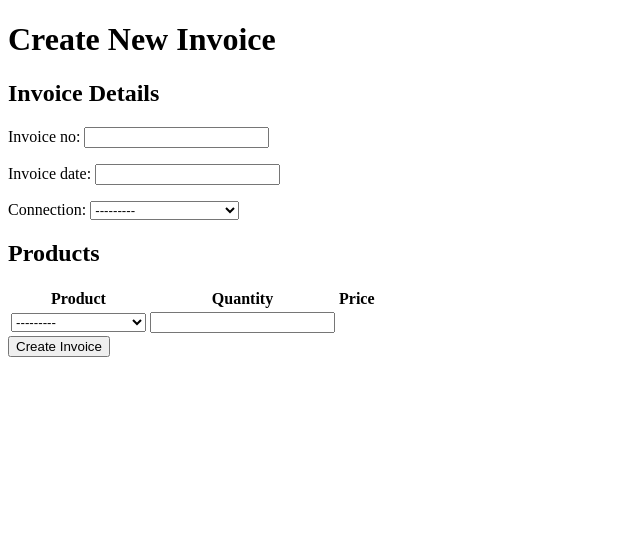
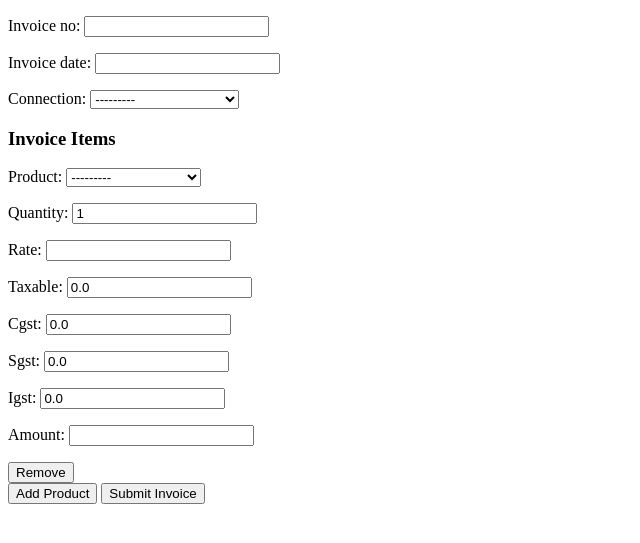
Before and after one commit to Bhoomit-GIT/IDI_CRM_Software, a Django app: page /invoices/create/ in a window 1280 px wide. Shown: the top 543 px of the page, without its empty margins (0-640 px from the left). Run offline with Django 5.2, Linux system fonts and the light colour scheme; data comes from the database, SQL or seed files in the repository; both versions use the stored data as it was after the commit.

Commit message:
Fixing create invoice doesnt fully fixed yet

```diff
--- a/invoice/forms.py
+++ b/invoice/forms.py
@@ -1,26 +1,16 @@
+# forms.py in the invoice app
 from django import forms
-from django.forms import inlineformset_factory
-from .models import Invoice,InvoiceItem
+from django.forms import modelformset_factory
+from .models import Invoice, InvoiceItem
 
 class InvoiceModelForm(forms.ModelForm):
     class Meta:
         model = Invoice
-        fields = [
-            'invoice_no',
-            'invoice_date',
-            'connection'
-        ]
+        fields = ['invoice_no', 'invoice_date', 'connection']
 
-class InvoiceItemModelForm(forms.ModelForm):
+class InvoiceItemForm(forms.ModelForm):
     class Meta:
         model = InvoiceItem
-        fields = [
-            'product',
-            'quantity',
-            'rate',
-            'taxable',
-            'cgst',
-            'sgst'
-        ]
+        fields = ['product', 'quantity', 'rate', 'taxable', 'cgst', 'sgst', 'igst','amount']
 
-InvoiceItemFormSet = inlineformset_factory(Invoice, InvoiceItem, form=InvoiceItemModelForm, extra=1)
+InvoiceItemFormSet = modelformset_factory(InvoiceItem, form=InvoiceItemForm, extra=1, can_delete=True)
--- a/invoice/models.py
+++ b/invoice/models.py
@@ -1,24 +1,33 @@
+# models.py in the invoice app
 from django.db import models
 from products.models import Product
 from connections.models import Connection
 
-# Create your models here.
-
 class Invoice(models.Model):
-    invoice_no = models.IntegerField()
+    invoice_no = models.IntegerField(unique=True)  # Make invoice_no unique
     invoice_date = models.DateField()
     products = models.ManyToManyField(Product, through='InvoiceItem')
     connection = models.ForeignKey(Connection, on_delete=models.CASCADE)
-    total = models.DecimalField(max_digits=10,  decimal_places=2)
+    total = models.DecimalField(max_digits=15, decimal_places=2, default=0.00)  # Default value
 
+    def __str__(self):
+        return f"Invoice {self.invoice_no}"
 
 class InvoiceItem(models.Model):
-    invoice = models.ForeignKey(Invoice, on_delete=models.CASCADE)
-    product = models.ForeignKey(Product, on_delete=models.CASCADE)
-    quantity = models.PositiveIntegerField()
+    invoice = models.ForeignKey(Invoice, on_delete=models.CASCADE)  # Linked to Invoice
+    product = models.ForeignKey(Product, on_delete=models.CASCADE)  # Linked to Product
+    quantity = models.PositiveIntegerField(default=1)  # Default to 1
     rate = models.DecimalField(max_digits=10, decimal_places=2)
-    taxable = models.DecimalField(max_digits=10, decimal_places=2)
-    cgst = models.DecimalField(max_digits=5, decimal_places=2)
-    sgst = models.DecimalField(max_digits=5, decimal_places=2)
-    igst = models.DecimalField(max_digits=5, decimal_places=2,null=True)
-    amount = models.DecimalField(max_digits=10, decimal_places=2)
+    taxable = models.DecimalField(max_digits=10, decimal_places=2, default=0.00)  # Default value
+    cgst = models.DecimalField(max_digits=5, decimal_places=2, default=0.00)  # Default value
+    sgst = models.DecimalField(max_digits=5, decimal_places=2, default=0.00)  # Default value
+    igst = models.DecimalField(max_digits=5, decimal_places=2, null=True, blank=True, default=0.00)  # Default value
+    amount = models.DecimalField(max_digits=10, decimal_places=2, null=True, blank=True)
+
+    def save(self, *args, **kwargs):
+        # Calculate the amount based on quantity and rate
+        self.amount = self.quantity * self.rate
+        super().save(*args, **kwargs)  # Call the original save method
+
+    def __str__(self):
+        return f"{self.product} in Invoice {self.invoice.invoice_no}"
--- a/invoice/templates/invoice/invoice_create.html
+++ b/invoice/templates/invoice/invoice_create.html
@@ -1,39 +1,59 @@
 {% extends "base.html" %}
 {% block content%}
 
-<h1>Create New Invoice</h1>
 
-<form method="POST">
+<!-- invoice_create.html -->
+<form method="post">
     {% csrf_token %}
-
-    <!-- Invoice Form -->
-    <h2>Invoice Details</h2>
     {{ invoice_form.as_p }}
 
-    <!-- Invoice Items Formset -->
-    <h2>Products</h2>
-    {{ invoice_item_formset.management_form }}
-    <table>
-        <thead>
-            <tr>
-                <th>Product</th>
-                <th>Quantity</th>
-                <th>Price</th>
-            </tr>
-        </thead>
-        <tbody>
-            {% for form in invoice_item_formset %}
-                <tr>
-                    <td>{{ form.product }}</td>
-                    <td>{{ form.quantity }}</td>
-                    <td>{{ form.price }}</td>
-                </tr>
-            {% endfor %}
-        </tbody>
-    </table>
-
-    <!-- Submit Button -->
-    <button type="submit">Create Invoice</button>
+    <h3>Invoice Items</h3>
+    <div id="invoice-items">
+        {{ invoice_item_formset.management_form }}
+        {% for form in invoice_item_formset %}
+            <div class="invoice-item" data-form-index="{{ forloop.counter0 }}">
+                {{ form.as_p }}
+                <button type="button" class="remove-item">Remove</button>
+            </div>
+        {% endfor %}
+    </div>
+    <button type="button" id="add-product">Add Product</button>
+    <button type="submit">Submit Invoice</button>
 </form>
 
+<script>
+document.getElementById('add-product').addEventListener('click', function() {
+    const invoiceItemsDiv = document.getElementById('invoice-items');
+    const totalForms = document.querySelector('input[name="invoiceitem_set-TOTAL_FORMS"]');
+    const currentFormCount = parseInt(totalForms.value);
+
+    // Clone the last form
+    const newForm = invoiceItemsDiv.lastElementChild.cloneNode(true);
+
+    // Clear the fields in the cloned form
+    const inputs = newForm.getElementsByTagName('input');
+    for (let input of inputs) {
+        input.value = '';
+    }
+
+    // Update the management form
+    totalForms.value = currentFormCount + 1;
+
+    // Update the indices in the cloned form
+    newForm.innerHTML = newForm.innerHTML.replace(/-\\d+-/g, `-${currentFormCount}-`);
+    newForm.setAttribute('data-form-index', currentFormCount);
+
+    // Append the new form to the invoice items div
+    invoiceItemsDiv.appendChild(newForm);
+});
+
+document.getElementById('invoice-items').addEventListener('click', function(event) {
+    if (event.target.classList.contains('remove-item')) {
+        event.target.parentElement.remove();
+        const totalForms = document.querySelector('input[name="invoiceitem_set-TOTAL_FORMS"]');
+        totalForms.value = parseInt(totalForms.value) - 1;  // Decrement total forms count
+    }
+});
+</script>
+
 {% endblock content %}
--- a/invoice/urls.py
+++ b/invoice/urls.py
@@ -1,6 +1,7 @@
 from django.urls import path
 from .views import (
-    InvoiceCreateView
+    InvoiceCreateView,
+    InvoiceDetailView
 )
 
 
@@ -10,5 +11,5 @@ urlpatterns = [
     # path('<int:id>/update/', ProductUpdateView.as_view(), name='products-update'),
     # path('<int:id>/delete/', ProductDeleteView.as_view(), name='products-delete'),
     # path('', MyListView.as_view(), name='products-list'),
-    # path('<int:id>/', ProductDetailView.as_view(), name='products-detail'),
+    path('<int:id>/', InvoiceDetailView.as_view(), name='invoices-detail'),
 ]
--- a/invoice/views.py
+++ b/invoice/views.py
@@ -1,17 +1,18 @@
-from django.shortcuts import render,redirect
-from .models import Invoice,InvoiceItem
+# views.py
+from django.shortcuts import render, redirect, get_object_or_404
 from django.views import View
-from .forms import InvoiceItemFormSet,InvoiceModelForm
-
-# Create your views here.
+from django.forms import modelformset_factory
+from .forms import InvoiceModelForm, InvoiceItemForm
+from .models import Invoice, InvoiceItem
 
 class InvoiceCreateView(View):
-    template_name = 'invoice/invoice_create.html'  # Define the template where the form will be rendered
+    template_name = 'invoice/invoice_create.html'
 
     def get(self, request, *args, **kwargs):
-        # Handle GET request (displaying an empty form)
         invoice_form = InvoiceModelForm()
-        invoice_item_formset = InvoiceItemFormSet(queryset=InvoiceItem.objects.none())  # Empty formset for new items
+        InvoiceItemFormSet = modelformset_factory(InvoiceItem, form=InvoiceItemForm, extra=1)
+        invoice_item_formset = InvoiceItemFormSet(queryset=InvoiceItem.objects.none())
+
         context = {
             'invoice_form': invoice_form,
             'invoice_item_formset': invoice_item_formset,
@@ -19,26 +20,37 @@ class InvoiceCreateView(View):
         return render(request, self.template_name, context)
 
     def post(self, request, *args, **kwargs):
-        # Handle POST request (form submission)
         invoice_form = InvoiceModelForm(request.POST)
+        InvoiceItemFormSet = modelformset_factory(InvoiceItem, form=InvoiceItemForm, extra=1)
         invoice_item_formset = InvoiceItemFormSet(request.POST)
 
         if invoice_form.is_valid() and invoice_item_formset.is_valid():
-            # Save the invoice
-            invoice = invoice_form.save()
+            invoice = invoice_form.save()  # Save the invoice first
+            for item_form in invoice_item_formset:
+                invoice_item = item_form.save(commit=False)
+                invoice_item.invoice = invoice  # Associate item with invoice
+                invoice_item.save()
 
-            # Save the invoice items (but don't commit them yet, to set the foreign key)
-            invoice_items = invoice_item_formset.save(commit=False)
-            for item in invoice_items:
-                item.invoice = invoice  # Assign the invoice foreign key
-                item.save()
+            return redirect('invoice_detail', pk=invoice.pk)
 
-            # Redirect to a success page or another relevant view
-            return redirect('/invoices/create')
-
-        # If the form is not valid, re-render the form with validation errors
         context = {
             'invoice_form': invoice_form,
             'invoice_item_formset': invoice_item_formset,
         }
         return render(request, self.template_name, context)
+
+
+
+
+class InvoiceDetailView(View):
+    template_name = 'invoice/invoice_detail.html'
+
+    def get(self, request, id, *args, **kwargs):
+        invoice = get_object_or_404(Invoice, id=id)
+        invoice_items = InvoiceItem.objects.filter(invoice=invoice)
+
+        context = {
+            'invoice': invoice,
+            'invoice_items': invoice_items,
+        }
+        return render(request, self.template_name, context)
```
Also changed, not shown: invoice/templates/invoice/invoice_detail.html (+18 -99 lines), db.sqlite3, invoice/migrations/0002_alter_invoiceitem_amount_alter_invoiceitem_igst.py (added), invoice/migrations/0003_alter_invoice_total.py (added).
